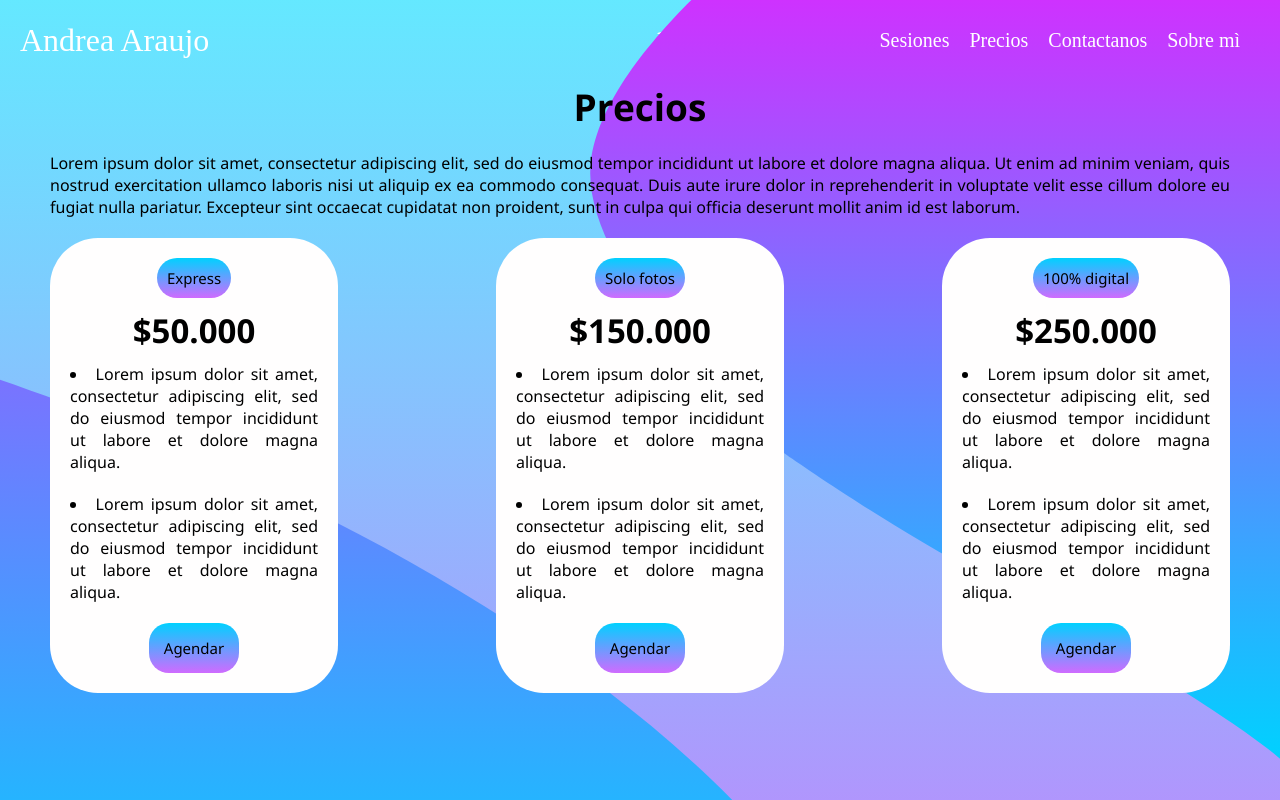
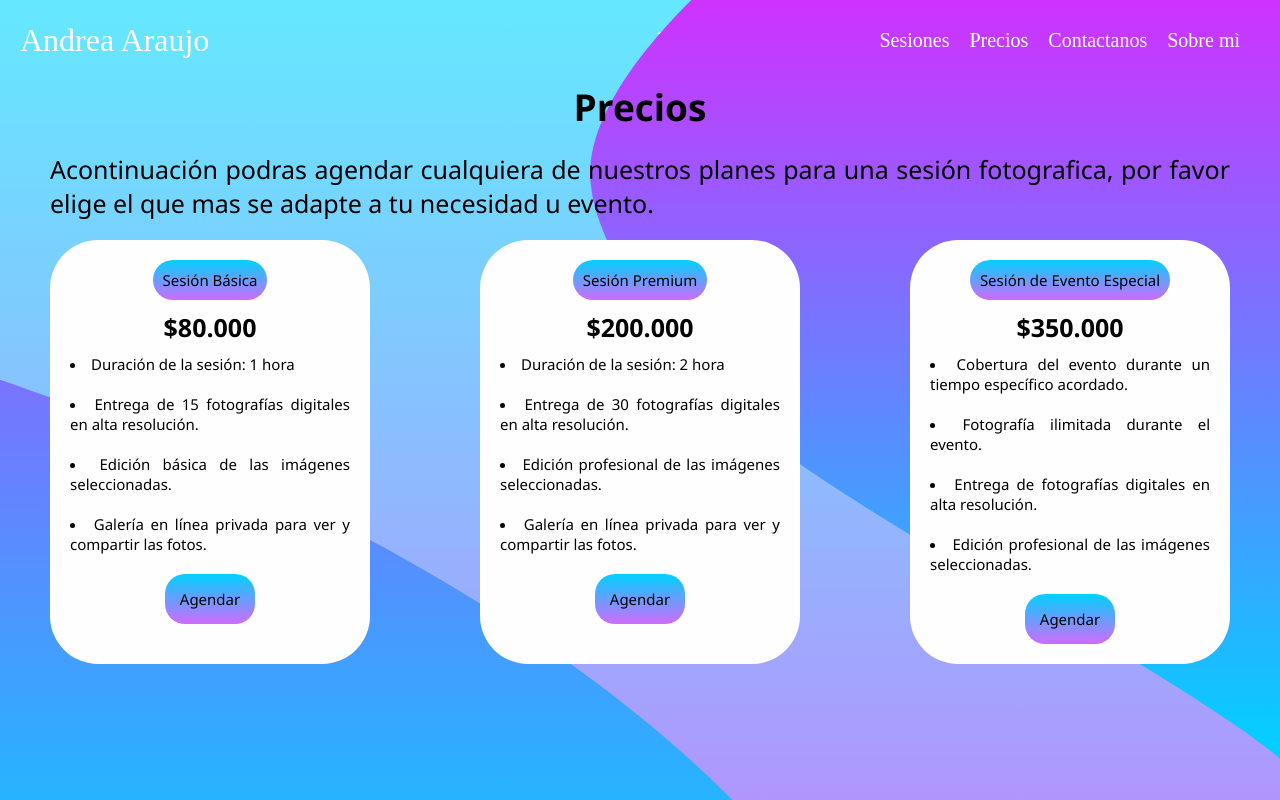
Before and after one commit to ANKAPOTHOGRAPY/ankaphoto, a React (Vite) app: page /precio in a window 1280 px wide. Built offline with nearby package versions, Linux system fonts and the light colour scheme.

Commit message:
modificacion de la pagina precio, información correcta.

```diff
--- a/package.json
+++ b/package.json
@@ -13,7 +13,7 @@
     "history": "^5.3.0",
     "react": "^18.2.0",
     "react-dom": "^18.2.0",
-    "react-router-dom": "^6.11.1"
+    "react-router-dom": "^6.12.0"
   },
   "devDependencies": {
     "@types/react": "^18.0.28",
--- a/src/Pages/Precio/Price.jsx
+++ b/src/Pages/Precio/Price.jsx
@@ -14,32 +14,39 @@ function Price(){
             <div className="containerPrice">
                 <h1>Precios</h1>
 
-                <p className="descriParrafo">Lorem ipsum dolor sit amet, consectetur adipiscing elit, sed do eiusmod tempor incididunt ut labore et dolore magna aliqua. Ut enim ad minim veniam, quis nostrud exercitation ullamco laboris nisi ut aliquip ex ea commodo consequat. Duis aute irure dolor in reprehenderit in voluptate velit esse cillum dolore eu fugiat nulla pariatur. Excepteur sint occaecat cupidatat non proident, sunt in culpa qui officia deserunt mollit anim id est laborum.</p>
+                <p className="descriParrafo">Acontinuación podras agendar cualquiera de nuestros planes para una sesión fotografica, por favor elige el que mas se adapte a tu necesidad u evento.</p>
                  <div className="containerPrices">
                     <div className="price Espress">
-                        <a href="/">Express</a>
-                        <h4>$50.000</h4>
+                        <a href="/">Sesión Básica</a>
+                        <h4>$80.000</h4>
                         <p>
-                            <li>Lorem ipsum dolor sit amet, consectetur adipiscing elit, sed do eiusmod tempor incididunt ut labore et dolore magna aliqua.</li>
-                            <li>Lorem ipsum dolor sit amet, consectetur adipiscing elit, sed do eiusmod tempor incididunt ut labore et dolore magna aliqua.</li>
+                            <li>Duración de la sesión: 1 hora</li>
+                            <li>Entrega de 15 fotografías digitales en alta resolución.</li>
+                            <li>Edición básica de las imágenes seleccionadas.</li>
+                            <li>Galería en línea privada para ver y compartir las fotos.</li>
+
                         </p>
                         <a href="/" className="BtnAgendar">Agendar</a>
                     </div>
                     <div className="price Foto">
-                        <a href="/">Solo fotos</a>
-                        <h4>$150.000</h4>
+                        <a href="/">Sesión Premium</a>
+                        <h4>$200.000</h4>
                         <p>
-                            <li>Lorem ipsum dolor sit amet, consectetur adipiscing elit, sed do eiusmod tempor incididunt ut labore et dolore magna aliqua.</li>
-                            <li>Lorem ipsum dolor sit amet, consectetur adipiscing elit, sed do eiusmod tempor incididunt ut labore et dolore magna aliqua.</li>
+                            <li>Duración de la sesión: 2 hora</li>
+                            <li>Entrega de 30 fotografías digitales en alta resolución.</li>
+                            <li>Edición profesional de las imágenes seleccionadas.</li>
+                            <li>Galería en línea privada para ver y compartir las fotos.</li>
                         </p>
                         <a href="/" className="BtnAgendar">Agendar</a>
                     </div>
                     <div className="price Digital">
-                        <a href="/">100% digital</a>
-                        <h4>$250.000</h4>
+                        <a href="/">Sesión de Evento Especial</a>
+                        <h4>$350.000</h4>
                         <p>
-                            <li>Lorem ipsum dolor sit amet, consectetur adipiscing elit, sed do eiusmod tempor incididunt ut labore et dolore magna aliqua.</li>
-                            <li>Lorem ipsum dolor sit amet, consectetur adipiscing elit, sed do eiusmod tempor incididunt ut labore et dolore magna aliqua.</li>
+                            <li>Cobertura del evento durante un tiempo específico acordado.</li>
+                            <li>Fotografía ilimitada durante el evento.</li>
+                            <li>Entrega de fotografías digitales en alta resolución.</li>
+                            <li>Edición profesional de las imágenes seleccionadas.</li>
                         </p>
                         <a href="/" className="BtnAgendar">Agendar</a>
                     </div>
--- a/src/Pages/Precio/Price.scss
+++ b/src/Pages/Precio/Price.scss
@@ -1,5 +1,4 @@
 @import '../../fonts/Font.scss';
-
 
 
 .containerPrice{
@@ -14,7 +13,7 @@
     }
     .descriParrafo{
         text-align: justify;
-        font-size: 16px;
+        font-size: 25px;
         margin: 20px 0 20px 0;
     }
     .containerPrices{
@@ -23,7 +22,7 @@
         justify-content: space-between;
         .price{
             background-color: #FFFEFE;
-            width: 18rem;
+            width: 20rem;
             display: flex;
             flex-direction: column;
             align-items: center;
@@ -41,13 +40,14 @@
             }
             h4{
                 font-weight: 700;
-                font-size: 33px;
+                font-size: 25px;
                 text-align: justify;
             }
             p{
                 li{
                     padding: 10px;
                     text-align: justify;
+                    font-size: 15px;
                 }
             }
             .BtnAgendar{
```
Also changed, not shown: 1 other file (tests, documents, lock files or other folders).
